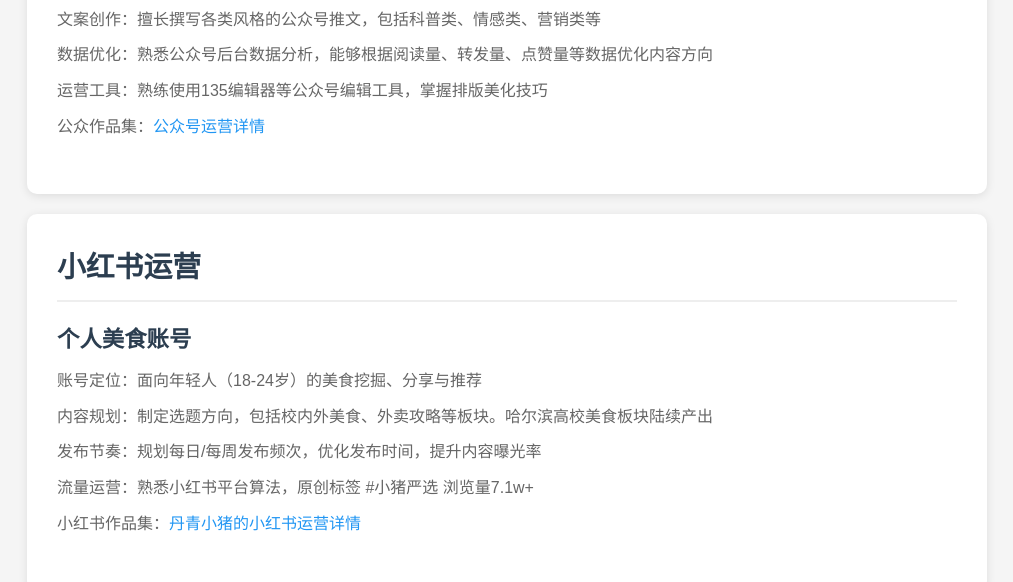
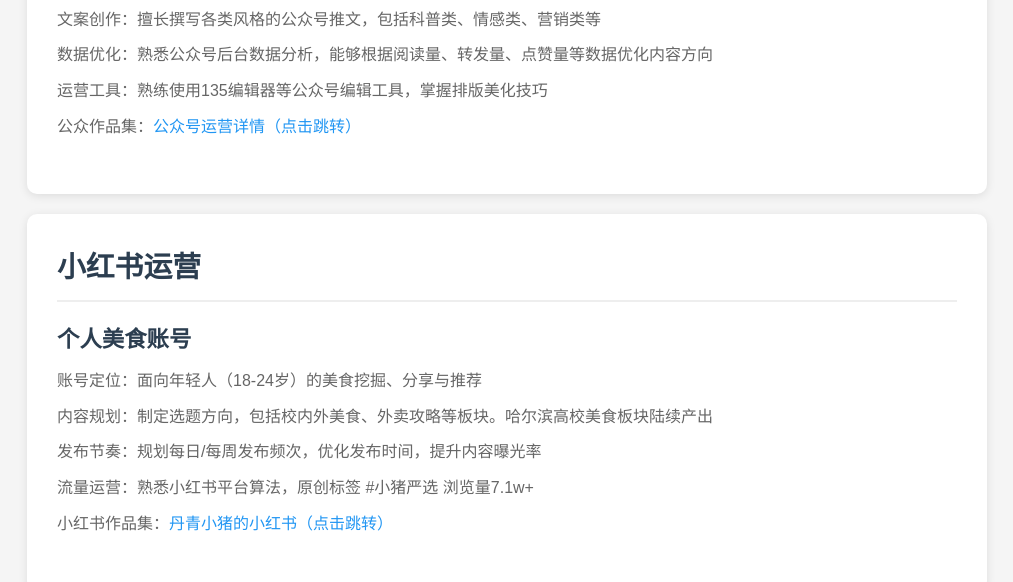
Before and after one commit to dqxzmlqsj/dqxzmlqsj.github.io, a plain HTML site: page index.html in a window 1280 px wide. Shown: the part 1796-2378 px from the top of the page, without its empty margins (133-1146 px from the left). Drawn offline with Linux system fonts and the light colour scheme.

Commit message:
Add files via upload

```diff
--- a/index.html
+++ b/index.html
@@ -501,7 +501,7 @@
                 <p>文案创作：擅长撰写各类风格的公众号推文，包括科普类、情感类、营销类等</p>
                 <p>数据优化：熟悉公众号后台数据分析，能够根据阅读量、转发量、点赞量等数据优化内容方向</p>
                 <p>运营工具：熟练使用135编辑器等公众号编辑工具，掌握排版美化技巧</p>
-                <p>公众作品集：<a href="articles-gongzhonghaomanghe.html" target="_blank">公众号运营详情</a></p>
+                <p>公众作品集：<a href="articles-gongzhonghaomanghe.html" target="_blank">公众号运营详情（点击跳转）</a></p>
             </div>
         </section>
 
@@ -514,7 +514,7 @@
                 <p>内容规划：制定选题方向，包括校内外美食、外卖攻略等板块。哈尔滨高校美食板块陆续产出</p>
                 <p>发布节奏：规划每日/每周发布频次，优化发布时间，提升内容曝光率</p>
                 <p>流量运营：熟悉小红书平台算法，原创标签 #小猪严选 浏览量7.1w+</p>
-                <p>小红书作品集：<a href="articles-xiaohongshu.html" target="_blank">丹青小猪的小红书运营详情</a></p>
+                <p>小红书作品集：<a href="articles-xiaohongshu.html" target="_blank">丹青小猪的小红书（点击跳转）</a></p>
             </div>
         </section>
 
```
